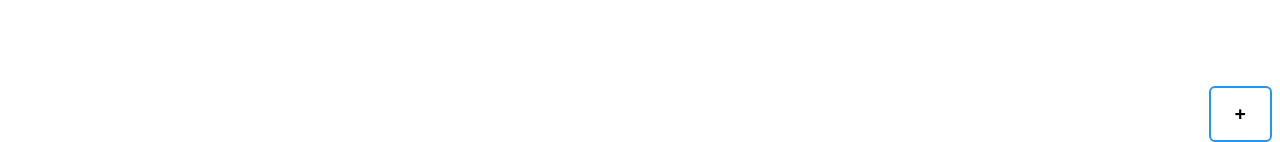
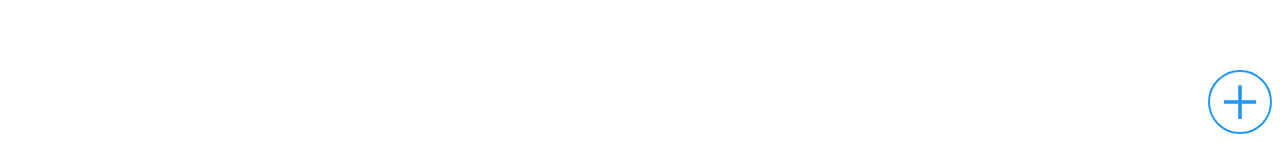
Before and after one commit to Leninner/mini_challenges_react_platzi, a React (Create React App) app: page /todo in a window 1280 px wide. Both pictures are taken after typing "Sample", "Sample" into the empty fields and a click on the button 640 px from the left and 377 px from the top of the page. Shown: the part 658-800 px from the top of the page. Built offline with nearby package versions, Linux system fonts and the light colour scheme.

Commit message:
Update UI

```diff
--- a/src/App/TodoApp/components/ButtonAddTodo.jsx
+++ b/src/App/TodoApp/components/ButtonAddTodo.jsx
@@ -1,8 +1,10 @@
+import { AiOutlinePlus } from 'react-icons/ai';
+
 export const ButtonAddTodo = ({ showForm, setShowForm }) => {
   return (
-    <div className='fixed bottom-0 right-0'>
-      <button className='button' onClick={() => setShowForm(!showForm)}>
-        +
+    <div className='AddTodoButton'>
+      <button onClick={() => setShowForm(!showForm)}>
+        <AiOutlinePlus />
       </button>
     </div>
   );
--- a/src/index.css
+++ b/src/index.css
@@ -29,3 +29,7 @@
 .TodoItem {
   @apply relative w-5/6 px-5 py-2 m-auto mt-4 mb-4 text-center text-white duration-300 border-2 shadow-md cursor-pointer bg-blue-sky rounded-r-3xl rounded-l-3xl shadow-cyan-500/50 hover:text-blue-sky border-blue-sky hover:bg-white hover:border-blue-sky hover:shadow-none;
 }
+
+.AddTodoButton {
+  @apply fixed bottom-0 right-0 z-40 flex items-center justify-center w-16 h-16 mb-2 mr-2 text-5xl font-bold duration-300 bg-white border-2 rounded-full border-blue-sky text-blue-sky hover:bg-blue-sky hover:text-white;
+}
```
